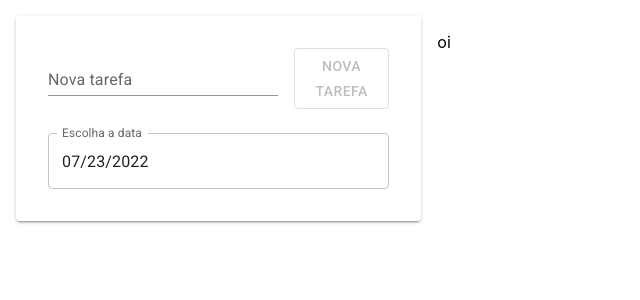
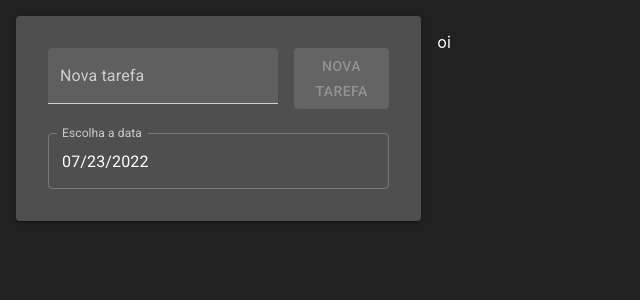
Before and after one commit to nnnnadia/AFZR, a React (Create React App) app: page / in a window 1280 px wide. Shown: the top 300 px of the page, without its empty margins (0-640 px from the left). Built offline with nearby package versions, Linux system fonts and the light colour scheme.

Commit message:
style: edita tema da página.

```diff
--- a/src/App.jsx
+++ b/src/App.jsx
@@ -1,16 +1,19 @@
 import React from 'react';
-import { Box, Grid } from '@mui/material';
+import { Box, Grid, ThemeProvider } from '@mui/material';
+import { grey } from '@mui/material/colors';
 import { LocalizationProvider } from '@mui/x-date-pickers';
 import { AdapterMoment } from '@mui/x-date-pickers/AdapterMoment';
 import { TaskForm, TaskList } from './components';
 import { TaskProvider } from './context';
+import theme from './styles/Theme';
 
 function App() {
   return (
     <div>
       <LocalizationProvider dateAdapter={AdapterMoment}>
         <TaskProvider>
-          <Box sx={{ p: 2 }}>
+          <ThemeProvider theme={theme}>
+            <Box sx={{ p: 2, backgroundColor: grey[900], height: '100vh' }}>
               <Grid container spacing={2}>
                 <Grid item xs={12} sm={12} md={5} lg={4} xl={3}>
                   <TaskForm />
@@ -21,6 +24,7 @@ function App() {
                 </Grid>
               </Grid>
             </Box>
+          </ThemeProvider>
         </TaskProvider>
       </LocalizationProvider>
     </div>
--- a/src/components/TaskForm.jsx
+++ b/src/components/TaskForm.jsx
@@ -34,15 +34,15 @@ function TaskForm() {
         >
           <TextField
             fullWidth
+            variant="filled"
+            color="secondary"
             id="standard-basic"
             label="Nova tarefa"
-            variant="standard"
-            color="secondary"
             value={task.description}
             onChange={({ target }) => setTask({ ...task, description: target.value })}
           />
           <Button
-            variant="outlined"
+            variant="contained"
             color="secondary"
             type="submit"
             disabled={task.description.length === 0}
--- a/src/components/TaskList.jsx
+++ b/src/components/TaskList.jsx
@@ -30,7 +30,7 @@ function TaskList() {
         >
           <ListItemButton
             selected={selectedTask === id}
-            onClick={() => setSelectedTask(id)}
+            onClick={selectedTask === id ? () => setSelectedTask(null) : () => setSelectedTask(id)}
           >
             <ListItemText primary={description} />
           </ListItemButton>
--- a/src/index.css
+++ b/src/index.css
@@ -1,4 +1,5 @@
 body {
+  color: white;
   margin: 0;
   font-family: -apple-system, BlinkMacSystemFont, 'Segoe UI', 'Roboto', 'Oxygen',
     'Ubuntu', 'Cantarell', 'Fira Sans', 'Droid Sans', 'Helvetica Neue',
--- /dev/null
+++ b/src/styles/Theme.js
@@ -0,0 +1,20 @@
+import { createTheme } from '@mui/material';
+import { orange, grey, cyan } from '@mui/material/colors';
+
+const theme = createTheme({
+  palette: {
+    mode: 'dark',
+    primary: {
+      main: orange[500],
+    },
+    secondary: {
+      main: cyan[200],
+    },
+    background: {
+      default: grey[900],
+      paper: grey[800],
+    },
+  },
+});
+
+export default theme;
```
Lines whose indentation alone changed are shown as unchanged.
